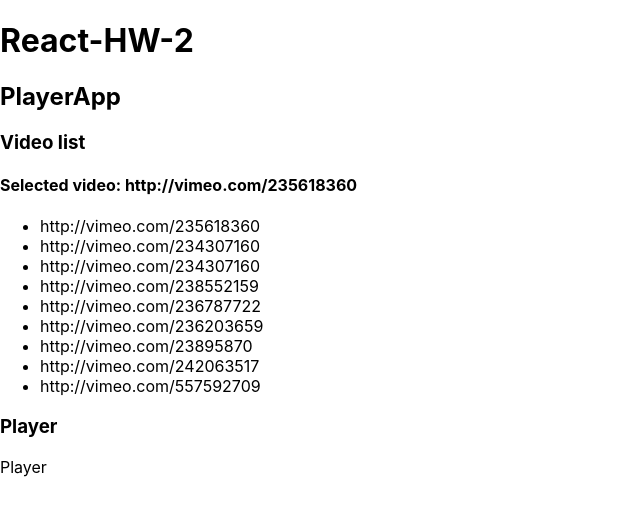
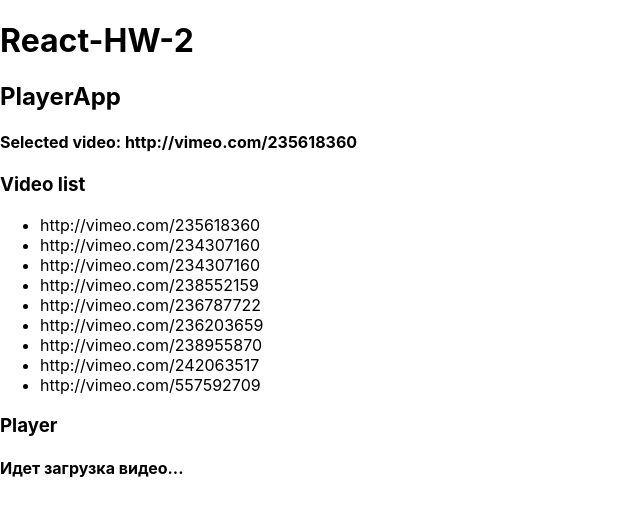
Before and after one commit to davidnedkonst/react-hw-02, a React (Create React App) app: page / in a window 1280 px wide. Both pictures are taken after a click on the item "http://vimeo.com/235618360". Shown: the top 516 px of the page, without its empty margins (0-640 px from the left). Built offline with nearby package versions, Linux system fonts and the light colour scheme.

Commit message:
Add Player

```diff
--- a/package.json
+++ b/package.json
@@ -13,6 +13,7 @@
     "prop-types": "^15.8.1",
     "react": "^18.2.0",
     "react-dom": "^18.2.0",
+    "react-player": "^2.13.0",
     "react-scripts": "5.0.1",
     "web-vitals": "^2.1.4",
     "yup": "^1.3.2"
--- /dev/null
+++ b/src/components/PlayerApp/Player.js
@@ -0,0 +1,51 @@
+import React, { Component } from "react";
+import ReactPlayer from "react-player";
+import styled from "@emotion/styled";
+import Section from "../Section";
+
+const PlayerWrapper = styled.div({
+    position: "relative",
+    paddingTop: "50%"
+});
+
+const StyledPlayer = styled(ReactPlayer)({
+    position: "absolute",
+    top: "0",
+    left: "0"
+});
+
+export default class Player extends Component {
+    state = { isLoadedVideo: false, };
+
+    componentDidUpdate({ url }) {
+        const newUrl = this.props.url;
+        if (url !== newUrl) {
+            console.log("Url did update");
+            this.setState({ isLoadedVideo: false, });
+        }
+    };
+
+    render() {
+        const { url } = this.props;
+        const { isLoadedVideo } = this.state;
+        const showLoader = url && !isLoadedVideo;
+        // const { playerWidth, playerHeight }
+        const playerSize = isLoadedVideo ? "100%" : "0";
+        return (
+            <Section title="Player">
+                {showLoader && <h4>{"Идет загрузка видео..."}</h4>}
+                {url &&
+                    <PlayerWrapper>
+                        <StyledPlayer
+                            url={url}
+                            onReady={() => { this.setState({ isLoadedVideo: true, }); }}
+                            width={playerSize}
+                            height={playerSize}
+                            controls
+                        />
+                    </PlayerWrapper>
+                }
+            </Section>
+        );
+    };
+};
--- a/src/components/PlayerApp/PlayerApp.js
+++ b/src/components/PlayerApp/PlayerApp.js
@@ -1,11 +1,12 @@
 import React, { Component } from "react";
 import Section from "../Section";
 import VideoList from "./VideList";
+import Player from "./Player";
 
 import videos from "../../constants/videos.json";
 
 export default class PlayerApp extends Component {
-    state = { selectedVideo: "", };
+    state = { selectedVideo: null, };
 
     selectVideo = (link) => {
         console.log("Select video: ", link);
@@ -20,18 +21,13 @@
             <div>
                 <h2>PlayerApp</h2>
 
-                <Section title="Video list">
-                    {selectedVideo && <h4>{title}</h4>}
-                    <VideoList
-                        data={videos}
-                        select={this.selectVideo}
-                    />
-                </Section>
+                {selectedVideo && <h4>{title}</h4>}
+                <VideoList
+                    data={videos}
+                    select={this.selectVideo}
+                />
 
-                <Section title="Player">
-                    Player
-                </Section>
-
+                <Player url={selectedVideo} />
             </div>
         );
     };
--- a/src/components/PlayerApp/VideList.js
+++ b/src/components/PlayerApp/VideList.js
@@ -1,5 +1,8 @@
+import Section from "../Section";
+
 export default function VideoList({ data, select }) {
     return (
+        <Section title="Video list">
             <ul>
                 {data.map(
                     ({ id, link }) => {
@@ -13,5 +16,6 @@
                     }
                 )}
             </ul>
+        </Section>
     );
 };
--- a/src/constants/videos.json
+++ b/src/constants/videos.json
@@ -25,7 +25,7 @@
     },
     {
         "id": 23895870,
-        "link": "http://vimeo.com/23895870"
+        "link": "http://vimeo.com/238955870"
     },
     {
         "id": 242063517,
```
Also changed, not shown: 1 other file (tests, documents, lock files or other folders). Lines whose indentation alone changed are shown as unchanged.
